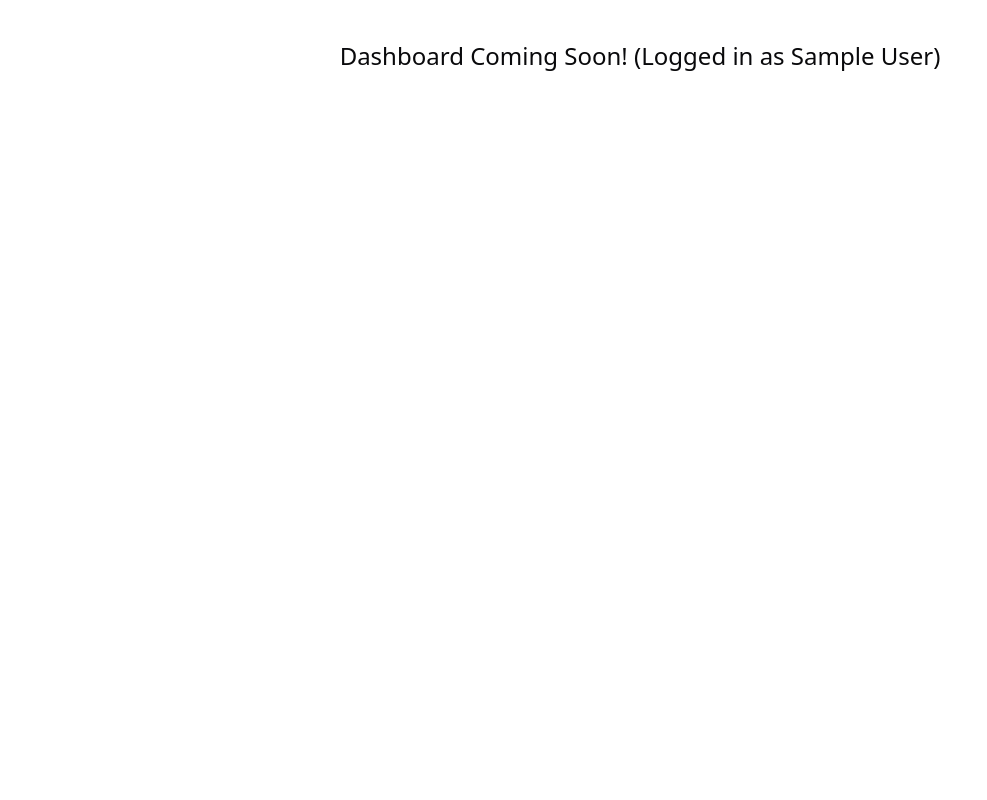
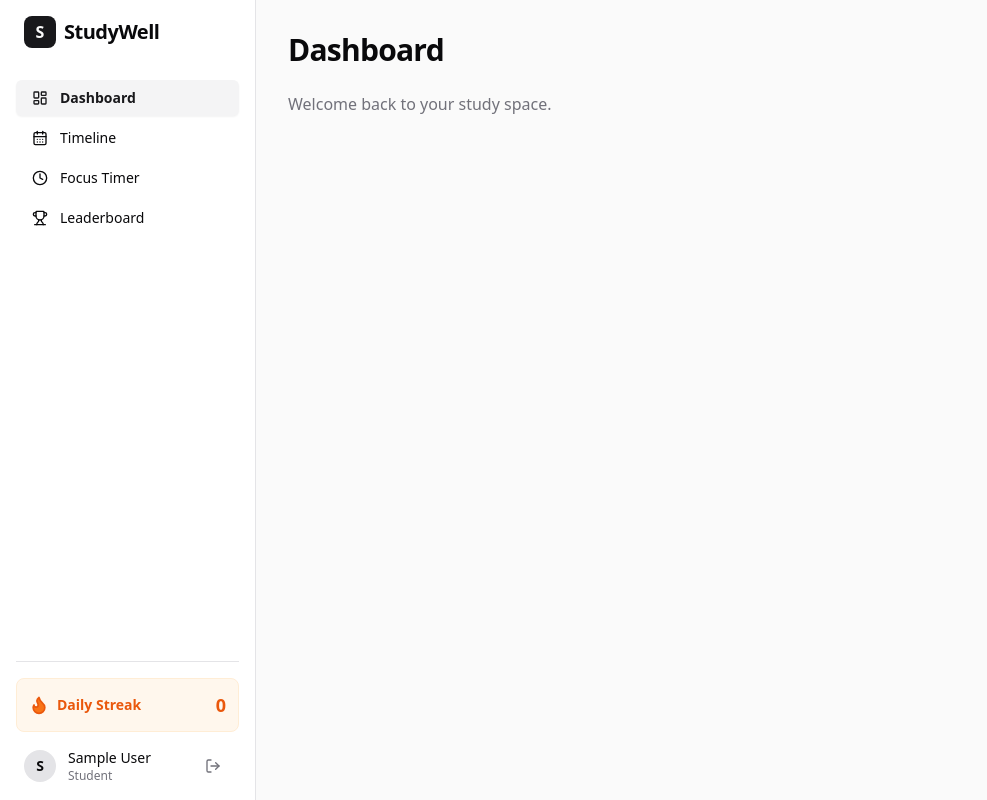
Before and after one commit to SilentFURY-x/StudyWell-Website, a React (Vite) app: page / in a window 1280 px wide. Shown: the whole page, without its empty margins (0-987 px from the left). Built offline with nearby package versions, Linux system fonts and the light colour scheme; no server answers; sample sign-in values are in the browser's storage.

Commit message:
Implemented sidebar, dashboard layout

```diff
--- a/src/App.tsx
+++ b/src/App.tsx
@@ -3,12 +3,15 @@ import { BrowserRouter, Routes, Route, Navigate } from 'react-router-dom';
 import { onAuthStateChanged } from 'firebase/auth';
 import { auth } from '@/lib/firebase';
 import { useAuthStore } from '@/store/useAuthStore';
+
+// Pages & Components
 import LoginPage from '@/features/auth/LoginPage';
+import AppLayout from '@/components/layout/AppLayout';
+import Dashboard from '@/features/dashboard/Dashboard';
 
 function App() {
   const { user, setUser, isLoading, setLoading } = useAuthStore();
 
-  // Listen for login state changes (The "Lock" logic)
   useEffect(() => {
     const unsubscribe = onAuthStateChanged(auth, (currentUser) => {
       setUser(currentUser);
@@ -28,15 +31,24 @@ function App() {
   return (
     <BrowserRouter>
       <Routes>
-        {/* If user is NOT logged in, show Login Page */}
-        {/* If user IS logged in, we will eventually show Dashboard (placeholder for now) */}
+        {/* Public Route: Login */}
         <Route
-          path="/"
-          element={!user ? <LoginPage /> : <div className="p-10 text-center text-2xl">Dashboard Coming Soon! (Logged in as {user.displayName})</div>}
+          path="/login"
+          element={!user ? <LoginPage /> : <Navigate to="/" replace />}
         />
 
-        {/* Catch-all redirect */}
-        <Route path="*" element={<Navigate to="/" replace />} />
+        {/* Protected Routes (Wrapped in AppLayout) */}
+        {user ? (
+          <Route element={<AppLayout />}>
+            <Route path="/" element={<Dashboard />} />
+            <Route path="/timeline" element={<div>Timeline Coming Soon</div>} />
+            <Route path="/timer" element={<div>Timer Coming Soon</div>} />
+            <Route path="/leaderboard" element={<div>Leaderboard Coming Soon</div>} />
+          </Route>
+        ) : (
+          // Redirect unauthorized users to login
+          <Route path="*" element={<Navigate to="/login" replace />} />
+        )}
       </Routes>
     </BrowserRouter>
   );
--- /dev/null
+++ b/src/components/layout/AppLayout.tsx
@@ -0,0 +1,21 @@
+import { Outlet } from "react-router-dom";
+import Sidebar from "./Sidebar";
+
+const AppLayout = () => {
+  return (
+    <div className="flex h-screen w-full bg-zinc-50 dark:bg-zinc-900">
+      {/* Sidebar stays fixed on the left */}
+      <Sidebar />
+
+      {/* Main Content Area (changes when you click links) */}
+      <main className="flex-1 h-full overflow-y-auto p-8">
+        <div className="max-w-6xl mx-auto">
+           {/* 'Outlet' is where the child routes (Dashboard, Timeline, etc.) will render */}
+           <Outlet />
+        </div>
+      </main>
+    </div>
+  );
+};
+
+export default AppLayout;
--- /dev/null
+++ b/src/components/layout/Sidebar.tsx
@@ -0,0 +1,92 @@
+import { Link, useLocation } from "react-router-dom";
+import { cn } from "@/lib/utils";
+import { Button } from "@/components/ui/button";
+import {
+  LayoutDashboard,
+  CalendarDays,
+  Trophy,
+  LogOut,
+  Flame,
+  Clock
+} from "lucide-react";
+import { auth } from "@/lib/firebase";
+import { useAuthStore } from "@/store/useAuthStore";
+
+const Sidebar = () => {
+  const location = useLocation();
+  const { user } = useAuthStore();
+
+  const navItems = [
+    { name: "Dashboard", icon: LayoutDashboard, path: "/" },
+    { name: "Timeline", icon: CalendarDays, path: "/timeline" },
+    { name: "Focus Timer", icon: Clock, path: "/timer" },
+    { name: "Leaderboard", icon: Trophy, path: "/leaderboard" },
+  ];
+
+  return (
+    <div className="h-screen w-64 border-r border-zinc-200 dark:border-zinc-800 bg-white dark:bg-zinc-950 flex flex-col p-4">
+      {/* App Logo */}
+      <div className="flex items-center gap-2 px-2 mb-8">
+        <div className="w-8 h-8 rounded-lg bg-primary flex items-center justify-center">
+          <span className="text-primary-foreground font-bold">S</span>
+        </div>
+        <span className="text-xl font-bold tracking-tight">StudyWell</span>
+      </div>
+
+      {/* Navigation Links */}
+      <div className="space-y-1 flex-1">
+        {navItems.map((item) => {
+          const isActive = location.pathname === item.path;
+          return (
+            <Link key={item.path} to={item.path}>
+              <Button
+                variant={isActive ? "secondary" : "ghost"}
+                className={cn(
+                  "w-full justify-start gap-3 mb-1",
+                  isActive && "bg-zinc-100 dark:bg-zinc-900 font-semibold"
+                )}
+              >
+                <item.icon className="w-5 h-5" />
+                {item.name}
+              </Button>
+            </Link>
+          );
+        })}
+      </div>
+
+      {/* Bottom Section: User & Streak */}
+      <div className="border-t border-zinc-200 dark:border-zinc-800 pt-4 space-y-4">
+
+        {/* Streak Badge */}
+        <div className="bg-orange-50 dark:bg-orange-950/30 text-orange-600 dark:text-orange-400 p-3 rounded-lg flex items-center justify-between border border-orange-100 dark:border-orange-900/50">
+          <div className="flex items-center gap-2">
+            <Flame className="w-5 h-5 fill-orange-500" />
+            <span className="font-semibold text-sm">Daily Streak</span>
+          </div>
+          <span className="font-bold text-lg">0</span>
+        </div>
+
+        {/* User Profile */}
+        <div className="flex items-center gap-3 px-2">
+          <div className="w-8 h-8 rounded-full bg-zinc-200 dark:bg-zinc-800 flex items-center justify-center text-sm font-bold">
+            {user?.displayName?.[0] || "U"}
+          </div>
+          <div className="flex-1 overflow-hidden">
+            <p className="text-sm font-medium truncate">{user?.displayName}</p>
+            <p className="text-xs text-muted-foreground truncate">Student</p>
+          </div>
+          <Button
+            variant="ghost"
+            size="icon"
+            className="text-muted-foreground hover:text-destructive"
+            onClick={() => auth.signOut()}
+          >
+            <LogOut className="w-5 h-5" />
+          </Button>
+        </div>
+      </div>
+    </div>
+  );
+};
+
+export default Sidebar;
--- /dev/null
+++ b/src/features/dashboard/Dashboard.tsx
@@ -0,0 +1,8 @@
+export default function Dashboard() {
+  return (
+    <div className="space-y-6">
+      <h1 className="text-3xl font-bold tracking-tight">Dashboard</h1>
+      <p className="text-muted-foreground">Welcome back to your study space.</p>
+    </div>
+  );
+}
```
